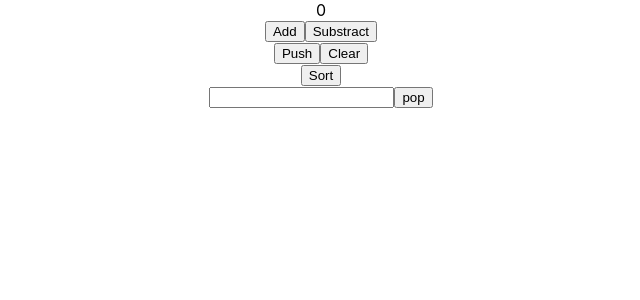
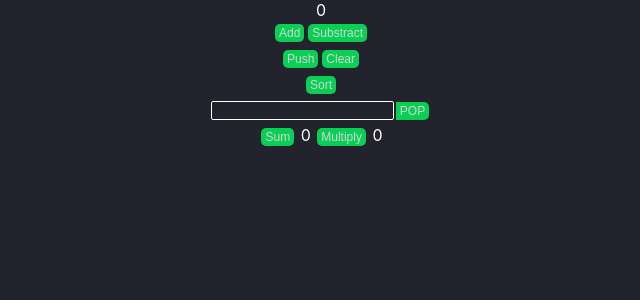
Before and after one commit to DanielBarbakadze/ReactJS-1, a React (Create React App) app in the folder project3/: page / in a window 1280 px wide. Shown: the top 300 px of the page, without its empty margins (319-959 px from the left). Built offline with nearby package versions, Linux system fonts and the light colour scheme.

Commit message:
Add BasicOperations Component, some poor css and input field NaN fixed

```diff
--- a/project3/src/App.js
+++ b/project3/src/App.js
@@ -5,10 +5,15 @@ import Counter from './components/Counter';
 import CounterList from './components/CounterList';
 import CounterListSorted from './components/CounterListSorted';
 import CounterInput from './components/CounterInput';
+import CounterOperations from './components/CounterOperations';
+import { timeout } from 'q';
+
 class App extends React.Component {
   state = {
     counter: 0,
-    counterList: []
+    counterList: [],
+    sum: 0,
+    multiply: 0
   }
 
   handleCounterAdd () {
@@ -29,6 +34,7 @@ class App extends React.Component {
     this.setState({
       counterList: newNum
     })
+    this.update()
   }
 
   handleCounterListClear () {
@@ -46,15 +52,45 @@ class App extends React.Component {
 
   handleCounterInput (num) {
     this.setState({
-      counterList: this.state.counterList.filter(number => number !== num)
+      counterList: this.state.counterList.filter(number => number !== parseInt(num))
     })
+    this.update()
+  }
+
+  handleCounterOperationSum () {
+    let temp=0
+    this.state.counterList.map(elem => temp=temp+elem)
+    this.setState({
+      sum: temp
+    })
+  }
+
+  handleCounterOperationMultiply () {
+    let temp=1
+    this.state.counterList.map(elem => temp=temp*elem)
+    if(this.state.counterList.length==0) temp=0
+    this.setState({
+      multiply: temp
+    })
+  }
+
+  update() {
+    setTimeout(() => {
+      if(this.state.sum!=0){
+        this.handleCounterOperationSum()
+      }
+      if(this.state.multiply!=0){
+        this.handleCounterOperationMultiply()
+      }
+    }, 1)
   }
 
   render (){
     const {
       counter,
       counterList,
-      counterListSorted
+      sum,
+      multiply
     } = this.state;
 
     return (
@@ -76,6 +112,12 @@ class App extends React.Component {
         <CounterInput
           onCounterInput={(num) => this.handleCounterInput(num)}
         />
+        <CounterOperations
+          sum={sum}
+          multiply={multiply}
+          onCounterOperationSum={() => this.handleCounterOperationSum()}
+          onCounterOperationMultiply={() => this.handleCounterOperationMultiply()}
+        />
       </div>
     )
   }
--- a/project3/src/components/CounterInput.jsx
+++ b/project3/src/components/CounterInput.jsx
@@ -7,21 +7,21 @@ class CounterInput extends React.Component {
 
     handleChange(event) {
         this.setState({
-            value: parseInt(event.target.value)
+            value: event.target.value
         });
       }
 
-      handleClick() {
-        this.props.onCounterInput(this.state.value);
-        this.setState({value: ''});
-      }
+    handleClick() {
+    this.props.onCounterInput(this.state.value);
+    this.setState({value: ''});
+    }
 
     render(){
         return(
             <div>
                 <form onSubmit={this.handleSubmit}>
                     <input type="text" value={this.state.value} onChange={(e) => this.handleChange(e)}></input>
-                    <input type="button" value="pop" onClick={() => this.handleClick()}></input>
+                    <input type="button" value="POP" onClick={() => this.handleClick()}></input>
                 </form>
             </div>
         );
--- /dev/null
+++ b/project3/src/components/CounterOperations.jsx
@@ -0,0 +1,22 @@
+import React from 'react';
+import { tsImportEqualsDeclaration } from '@babel/types';
+
+class CounterOperations extends React.Component {
+
+    render(){
+        return(
+            <div>
+                <button onClick={() => this.props.onCounterOperationSum()}>
+                        Sum
+                </button>
+                <span> {this.props.sum} </span>
+                <button onClick={() => this.props.onCounterOperationMultiply()}>
+                        Multiply
+                </button>
+                <span> {this.props.multiply} </span>
+            </div>
+        );
+    };
+}
+
+export default CounterOperations;
--- a/project3/src/index.css
+++ b/project3/src/index.css
@@ -5,9 +5,38 @@ body {
     sans-serif;
   -webkit-font-smoothing: antialiased;
   -moz-osx-font-smoothing: grayscale;
+  background: #23232d;
+  color: white;
 }
 
 code {
   font-family: source-code-pro, Menlo, Monaco, Consolas, "Courier New",
     monospace;
 }
+
+button, input[type=button] {
+  background-color: #03fc5e;
+  border: none;
+  color: white;
+  padding: 2px 4px;
+  text-align: center;
+  font-size: 12px;
+  margin: 4px 2px;
+  opacity: 0.8;
+  transition: 0.3s;
+  display: inline-block;
+  text-decoration: none;
+  cursor: pointer;
+  border-radius: 5px;
+}
+input{
+  background-color: #23232d;
+  border: 1px solid white;
+  border-radius: 2px;
+  color: white;
+}
+input[type=button] {
+  border-radius: 0 5px 5px 0;
+}
+
+button:hover, input[type=button]:hover {opacity: 1}
```
